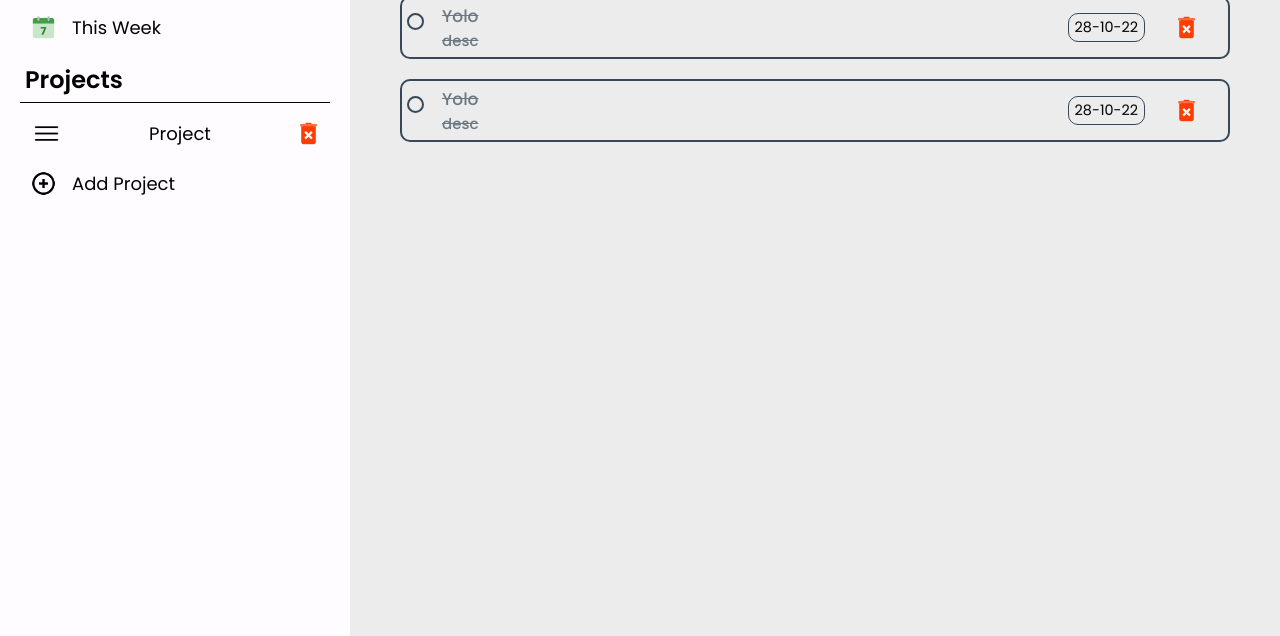
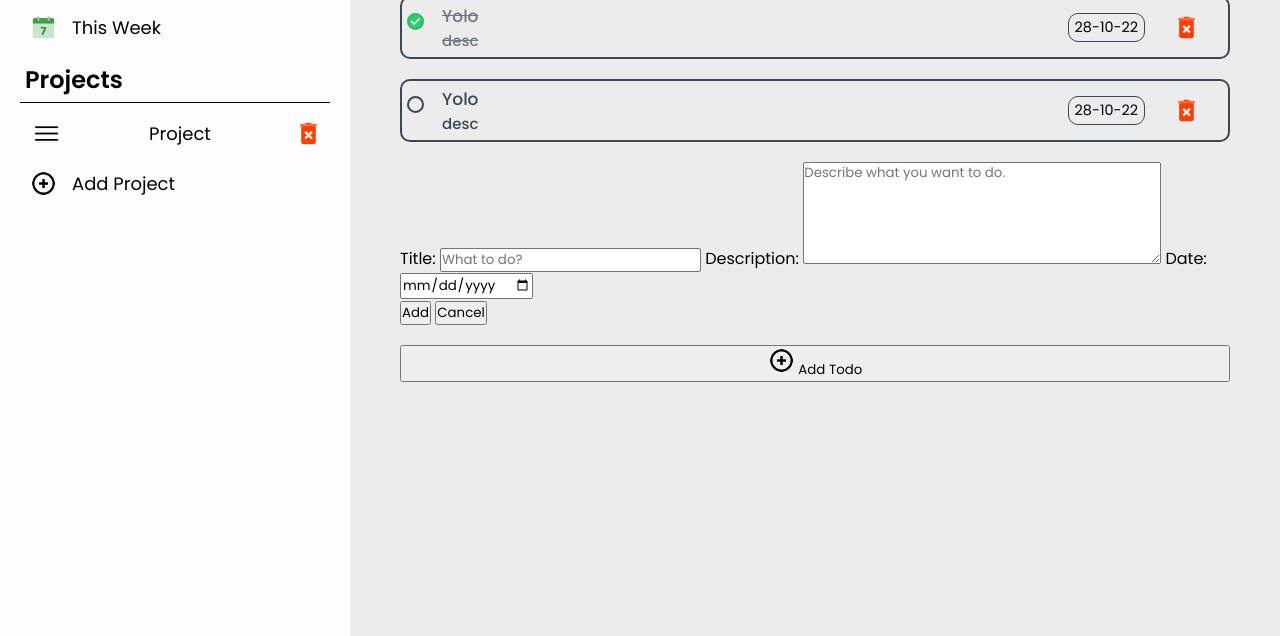
Before and after one commit to AbdulMoeez060/odin-todo, a website built with webpack: page src/template.html in a window 1280 px wide. Shown: the part 236-872 px from the top of the page. Built offline with nearby package versions, Linux system fonts and the light colour scheme; files whose address does not match are found by name; a web font is replaced by a local one.

Commit message:
add todo form

```diff
--- a/src/styles/main.css
+++ b/src/styles/main.css
@@ -49,7 +49,7 @@ button:active,
 .project-item  img:active,
 .project-form  .buttons > input:active,
 .right img:active{
-  transform: scale(0.9);
+  transform: scale(0.95);
 }
 .logo {
   display: flex;
@@ -207,6 +207,7 @@ button:active,
   display: flex;
   flex-direction: column;
   gap: 20px;
+  cursor: pointer;
 }
 
 .todo-item{
--- a/src/template.html
+++ b/src/template.html
@@ -56,7 +56,7 @@
         <div class="todos">
           <div class="todo-item">
             <div class="left">
-              <div class="unchecked"></div>
+              <div class="unchecked checked"></div>
               <div class="text item-checked">
                 <p>Yolo</p>
                 <p>desc</p>
@@ -71,7 +71,7 @@
           <div class="todo-item">
             <div class="left">
               <div class="unchecked"></div>
-              <div class="text item-checked">
+              <div class="text">
                 <p>Yolo</p>
                 <p>desc</p>
               </div>
@@ -82,7 +82,25 @@
             </div>
 
           </div>
+
         </div>
+        <div class="todo-form">
+          <form onsubmit="event.preventDefault();">
+            <label for="title">Title:</label>
+            <input type="text" name="title" id="title" placeholder="What to do?" required>
+            <label for="desc">Description:</label>
+            <textarea name="desc" id="" cols="30" rows="5" placeholder="Describe what you want to do." wrap="hard"></textarea>
+            <label for="date">Date:</label>
+            <input type="date" name="date" id="date" required>
+            <div class="buttons">
+              <input type="submit" class="todo-add" value="Add" />
+                <input type="button" class="cancel-todo" value="Cancel" />
+            </div>
+          </form>
+        </div>
+        <button class="add-todo">
+          <img src="add.png" alt="" width="27px" /> Add Todo
+        </button>
       </div>
     </div>
   </body>
```
